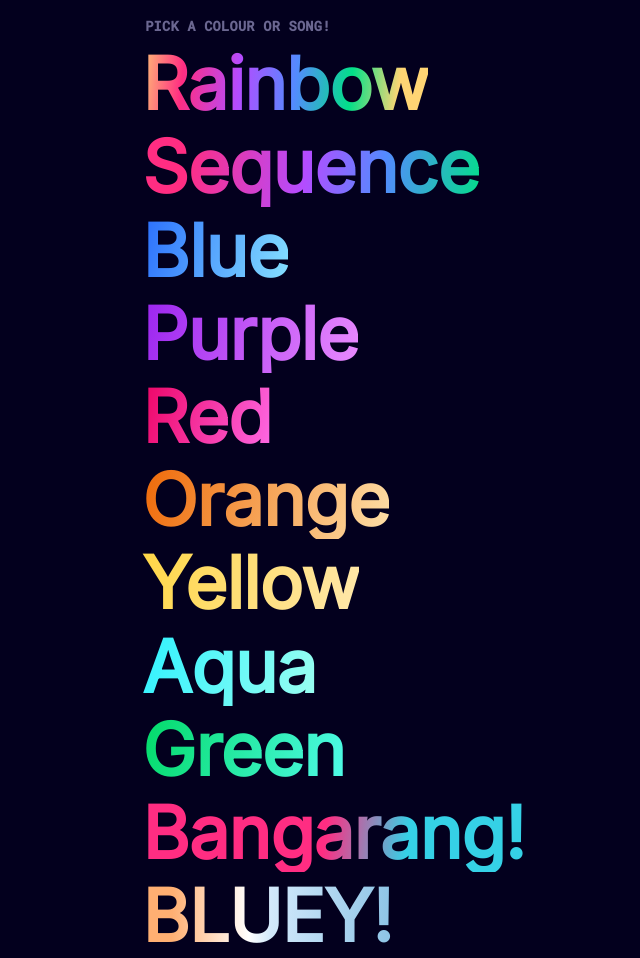
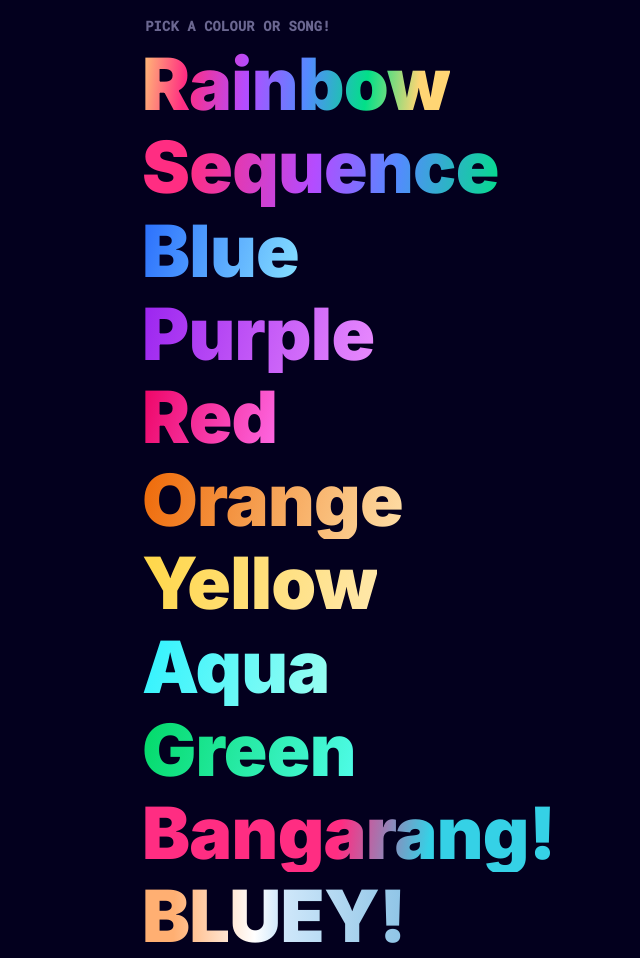
Before and after one commit to xelfer/xmas-web, a website: page static/index.html in a window 1280 px wide. Shown: the whole page, without its empty margins (258-898 px from the left). Drawn offline with nearby package versions, Linux system fonts and the light colour scheme.

Commit message:
FIXED: Inter issue

```diff
--- a/static/styles.css
+++ b/static/styles.css
@@ -1,4 +1,4 @@
-@import url('https://fonts.googleapis.com/css2?family=Inter:wght@400,900&display=swap');
+@import url('https://fonts.googleapis.com/css2?family=Inter:wght@400;900&display=swap');
 @import url('https://fonts.googleapis.com/css2?family=Roboto+Mono:wght@500&display=swap');
 
 html, body {
```
